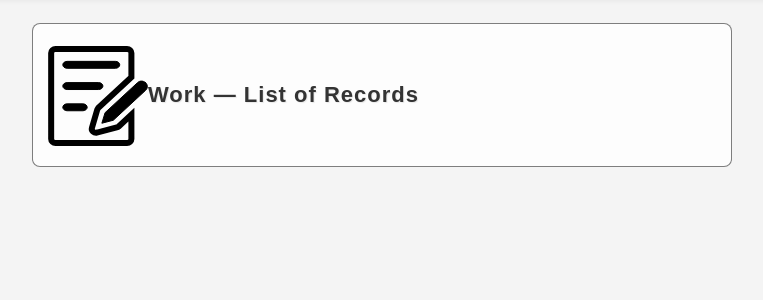
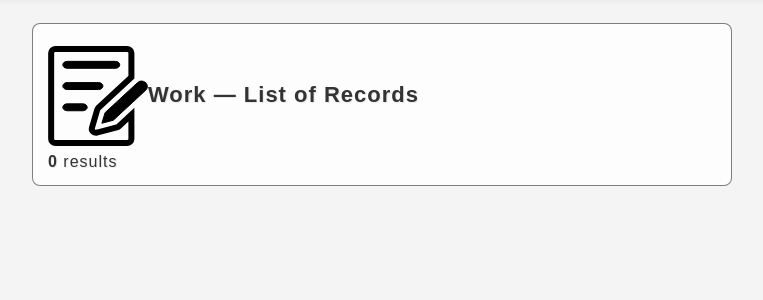
Before and after one commit to adlpr/docker-lmldbx, a Flask app: page /list/work in a window 1280 px wide. Shown: the part 94-394 px from the top of the page, without its empty margins (258-1021 px from the left). Run offline with Flask 2, Linux system fonts and the light colour scheme; data that the repository does not hold is empty; parts of the project's set-up code (start-up, migrations or seed data) failed here and were passed over; some libraries are stand-ins or nearby versions.

Commit message:
basic pagination for long results lists

```diff
--- a/lmldbx/app.py
+++ b/lmldbx/app.py
@@ -19,6 +19,9 @@ db = SQLAlchemy(app)
 
 # import typesense
 # TS_CLIENT = typesense.Client(app.config["TS_CLIENT_PARAMS"])
+
+# add python min and max functions to be accessible to jinja templates
+app.jinja_env.globals.update(min=min, max=max)
 
 from .models import Record, RecordRel
 
@@ -92,6 +95,9 @@ def related_records(ctrlno):
 
     # result = RecordRels.query.filter_by(source_id=ctrlno).all()
 
+    offset = request.args.get('offset', default=0, type=int)
+    limit = 100
+
     related_record_info = []
 
     target_record = Record.query.filter_by(id=ctrlno).first()
@@ -108,7 +114,12 @@ def related_records(ctrlno):
 
     related_record_info.sort(key=lambda r: r['entry_str'])
 
-    return render_template('related.html', target_record=target_record, related_record_info=related_record_info)
+    return render_template('related.html',
+        target_record=target_record,
+        related_record_info=related_record_info[offset:offset+limit],
+        results_count=len(related_record_info),
+        offset=offset,
+        limit=limit)
 
 
 """
@@ -121,16 +132,21 @@ TEST SEARCH
 #     params = {'q': q, 'query_by': 'entry_str', 'sort_by': 'id_no:asc'}
 #     return pp.pprint(TS_CLIENT.collections['records'].documents.search(params))
 
-SEARCH_RESULTS_PAGE_LIMIT = 40
-
 @app.route('/search/<q>', methods=['GET','POST'])
 def search(q):
     offset = request.args.get('offset', default=0, type=int)
-    results = Record.query.filter(Record.entry_str.like(f"%{q}%")).order_by(Record.entry_str)
+    limit = 100
+
+    results = Record.query.filter(Record.entry_str.like(f"%{q}%")).order_by(Record.id)
     results_count = results.count()
-    pos_str = f"{offset+1}–{min(SEARCH_RESULTS_PAGE_LIMIT+offset+1,results_count)} of {results_count}"
-    sliced_results = results.slice(offset, offset+SEARCH_RESULTS_PAGE_LIMIT)
-    return render_template('search-results.html', term=q, pos_str=pos_str, search_results=sliced_results)
+    sliced_results = results.slice(offset, offset+limit)
+
+    return render_template('search-results.html',
+        term=q,
+        search_results=sliced_results,
+        results_count=results_count,
+        offset=offset,
+        limit=limit)
 
 
 """
@@ -138,13 +154,22 @@ list records by principal element
 """
 @app.route('/list/<pe>', methods=['GET','POST'])
 def list_records_by_pe(pe):
+    offset = request.args.get('offset', default=0, type=int)
+    limit = 100
+
     pe_abbr = pe_to_abbr_map.get(pe)
     if pe_abbr is None:
         return f"<html><body style='text-align:center;'><h1>Principal element not recognized: {pe}</h1></body></html>"
 
-    results = Record.query.filter_by(pe=pe_abbr).all()
+    results = Record.query.filter_by(pe=pe_abbr).order_by(Record.id)
+    sliced_results = results.slice(offset, offset+limit)
 
-    return render_template('pe-list.html', pe=pe, record_list=results)
+    return render_template('pe-list.html',
+        pe=pe,
+        record_list=sliced_results,
+        results_count=results.count(),
+        offset=offset,
+        limit=limit)
 
 
 
--- a/lmldbx/static/css/medlane.css
+++ b/lmldbx/static/css/medlane.css
@@ -44,6 +44,8 @@ a, a:hover, a:link, a:link:hover {
 }
 a:link       { border-bottom: 1px dotted #aaa; }
 a:link:hover { border-bottom-style: solid; }
+
+#header a:link, #decagon-container a:link { border: none; }
 
 #decagon-col {
   margin: 1.618em auto;
@@ -105,6 +107,13 @@ a:link:hover { border-bottom-style: solid; }
 #heading .media-body {
   margin-top: 0.5em;
   padding-bottom: 0.5em;
+}
+
+#heading .media-body img {
+  margin-top: 0.618em;
+  float: right;
+  width: 20px;
+  height: 30px;
 }
 
 #lane-control-number {
--- a/lmldbx/templates/pe-list.html
+++ b/lmldbx/templates/pe-list.html
@@ -7,10 +7,17 @@
     <div class="row">
       <div class="col">
         <h1><img src="../static/img/elements/{{ pe }}.svg" title="{{ pe.title() }}"/>{{ pe.title() }} — List of Records</h1>
+        <h2>{% if results_count > 0 %}<strong>{{ offset+1 }}–{{ min(offset+limit+1,results_count) }}</strong> of {% endif %}<strong>{{ results_count }}</strong> results</h2>
         <ul class="list-group list-group-flush container-fluid" id="list-pe-records">
           {% for record in record_list %}<li class="list-group-item"><a href="../record/{{ record.id }}">{{ record.entry_str }}</a></li>
           {% endfor %}
         </ul>
+        {% if offset > 0 %}
+            <h2><a href="?offset={{ min(max(0, offset-limit), results_count-limit) }}">Prev</a></h2>
+        {% endif %}
+        {% if offset + limit < results_count %}
+            <h2><a href="?offset={{ min(offset+limit, limit) }}">Next</a></h2>
+        {% endif %}
       </div>
     </div>
   </div>
```
Also changed, not shown: lmldbx/templates/home.html (+10 -10 lines), lmldbx/templates/record.html (+7 -1 lines), lmldbx/templates/related.html (+7 -0 lines), lmldbx/templates/search-results.html (+7 -1 lines), 1 other file.
